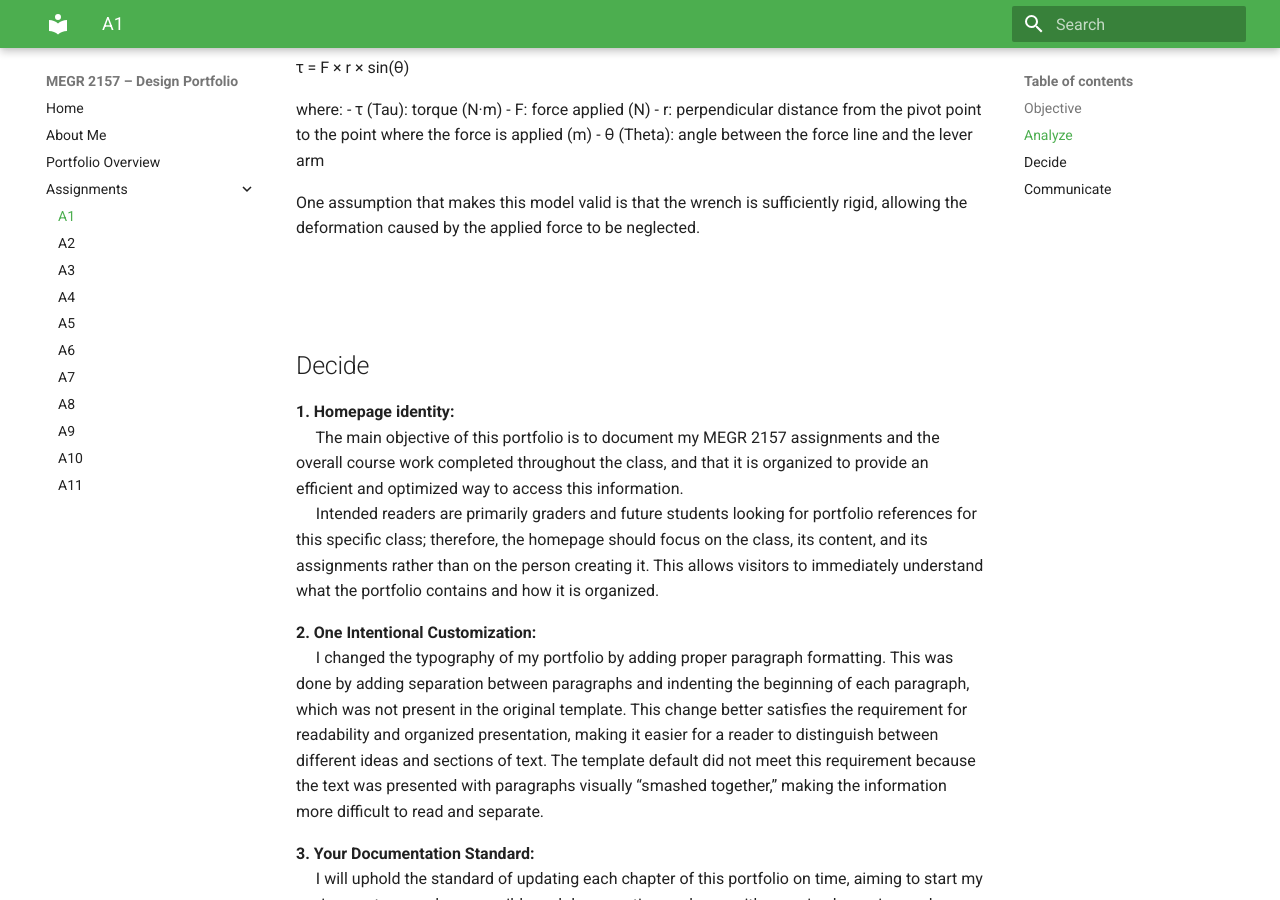
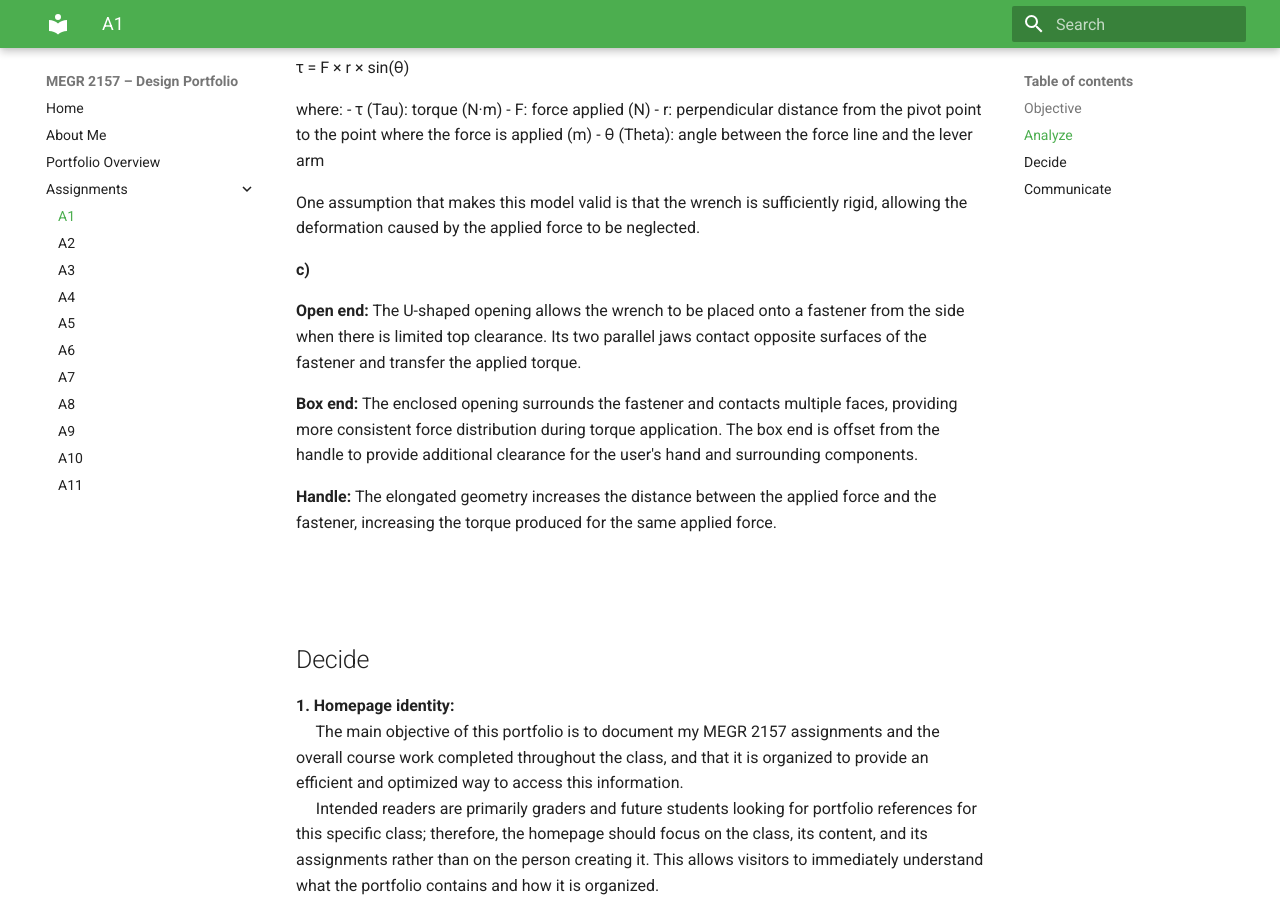
Before and after one commit to abatisti/megr2157-portfolio, an MkDocs documentation site: the page built from docs/assignments/A01/index.md, in a window 1280 px wide and 900 px high, scrolled down 1834 px. Built offline with MkDocs 1.6.1 and Material for MkDocs 9.7.7, drawn with Linux system fonts in a browser that asks for light colours.

Commit message:
Update index.md

```diff
--- a/docs/assignments/A01/index.md
+++ b/docs/assignments/A01/index.md
@@ -42,6 +42,15 @@ where:
 
 One assumption that makes this model valid is that the wrench is sufficiently rigid, allowing the deformation caused by the applied force to be neglected.
 
+**c)**
+
+**Open end:** The U-shaped opening allows the wrench to be placed onto a fastener from the side when there is limited top clearance. Its two parallel jaws contact opposite surfaces of the fastener and transfer the applied torque.
+
+**Box end:** The enclosed opening surrounds the fastener and contacts multiple faces, providing more consistent force distribution during torque application. The box end is offset from the handle to provide additional clearance for the user's hand and surrounding components.
+
+**Handle:** The elongated geometry increases the distance between the applied force and the fastener, increasing the torque produced for the same applied force.
+
+
 
 <br><br>
 ## Decide
```
